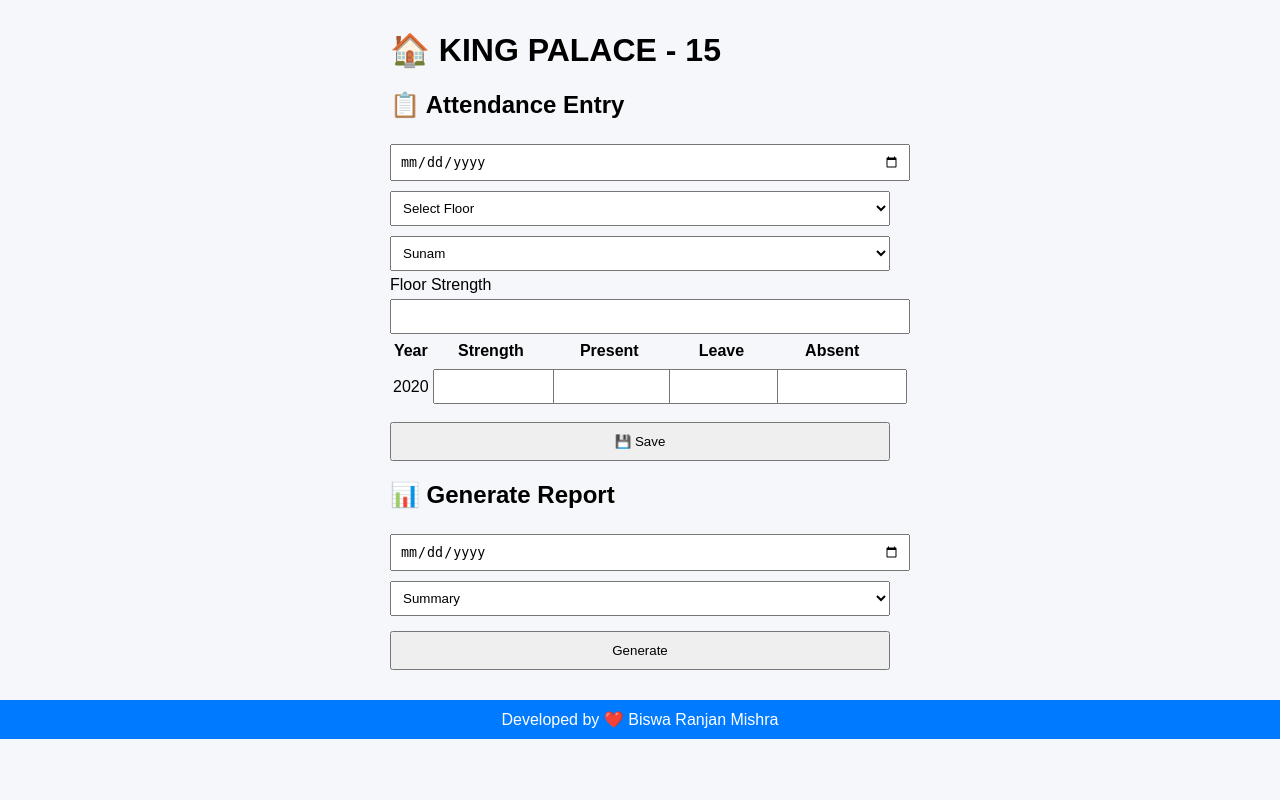
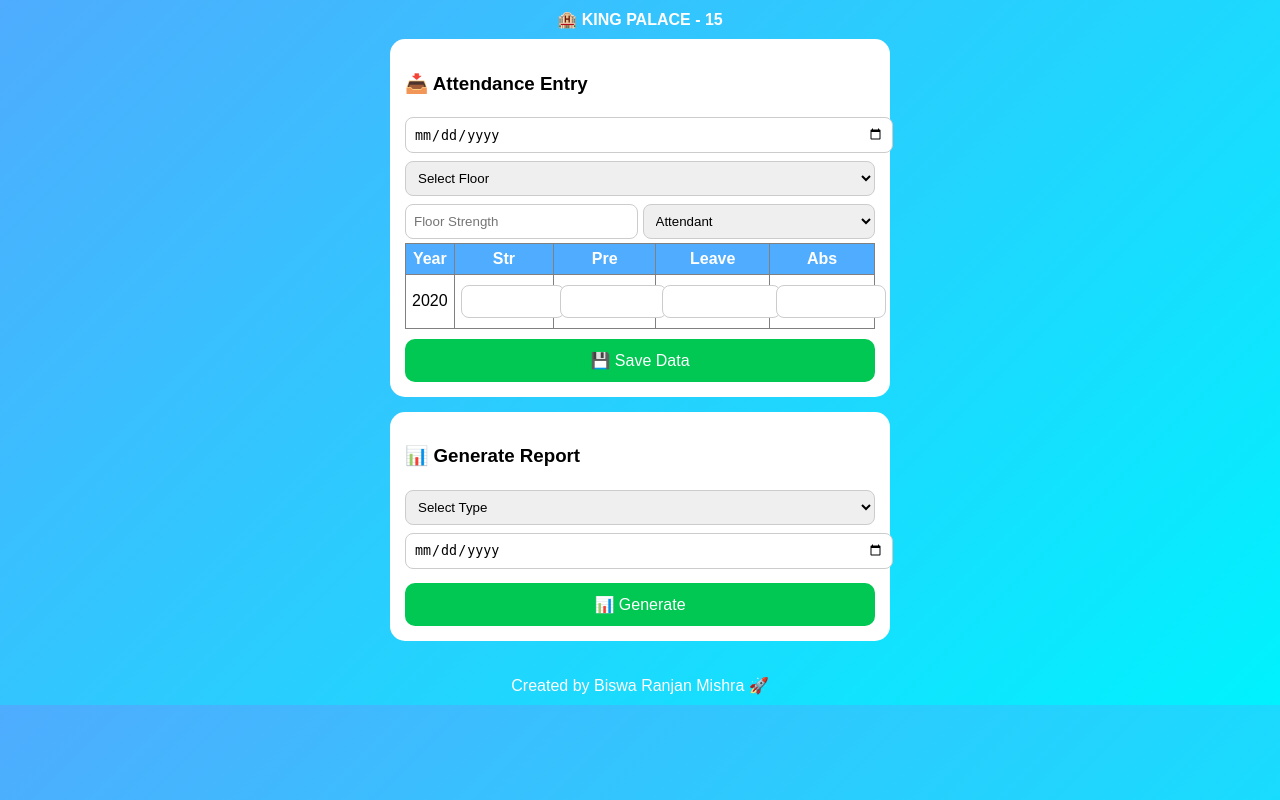
Before and after one commit to BiswaKiit/attendance-app, a Flask app: template templates/index.html in a window 1280 px wide. Run offline with Flask 3, Linux system fonts and the light colour scheme; the template is opened without the code that fills it: most values are stand-ins (such as "Sample title", 1, 10 or a date in 2020); some libraries are stand-ins or nearby versions.

Commit message:
Add files via upload

```diff
--- a/main.py
+++ b/main.py
@@ -1,208 +1,195 @@
-from flask import Flask, render_template, request, redirect, url_for, jsonify, make_response
-import json
+from flask import Flask, render_template, request, send_file
+import psycopg2
+import pandas as pd
 import os
-from datetime import datetime
+
 from reportlab.platypus import SimpleDocTemplate, Paragraph, Spacer
 from reportlab.lib.styles import getSampleStyleSheet
 
 app = Flask(__name__)
 
-DATA_FILE = "data.json"
+DATABASE_URL = os.getenv("DATABASE_URL") or "postgresql://attendance_user:hIEyKUeKKblpFAYtYXjcDp5GCXGQZcbl@dpg-d7b5hdjuibrs73b6m1d0-a.oregon-postgres.render.com/attendance_2cet"
 
-ATTENDANTS = ["Sunam", "Rabi Narayan", "Nrushingha", "Satya", "Alok", "Sarat", "Subasish"]
+floors = ["Ground Floor", "1st Floor", "2nd Floor", "3rd Floor", "4th Floor"]
+years = ["1st Year", "2nd Year", "3rd Year", "4th Year"]
 
-# ---------- LOAD / SAVE ----------
-def load_data():
-    if not os.path.exists(DATA_FILE):
-        return {}
-    with open(DATA_FILE, "r") as f:
-        return json.load(f)
+def get_conn():
+    return psycopg2.connect(DATABASE_URL)
 
-def save_data(data):
-    with open(DATA_FILE, "w") as f:
-        json.dump(data, f, indent=4)
+def to_int(val):
+    try:
+        return int(val)
+    except:
+        return 0
 
-# ---------- HOME ----------
-@app.route("/")
+def create_table():
+    conn = get_conn()
+    cur = conn.cursor()
+
+    cur.execute("""
+    CREATE TABLE IF NOT EXISTS attendance (
+        id SERIAL PRIMARY KEY,
+        date DATE,
+        hostel TEXT,
+        floor TEXT,
+        year TEXT,
+        strength INT,
+        present INT,
+        leave INT,
+        absent INT,
+        attendant TEXT
+    )
+    """)
+
+    conn.commit()
+    conn.close()
+
+# ================== ENTRY ==================
+@app.route("/", methods=["GET", "POST"])
 def index():
-    return render_template("index.html", attendants=ATTENDANTS)
+    create_table()
+    message = ""
 
-# ---------- SAVE ----------
-@app.route("/save", methods=["POST"])
-def save():
-    data = load_data()
+    if request.method == "POST":
+        try:
+            floor = request.form.get("floor")
+            date = request.form.get("date")
+            attendant = request.form.get("attendant")
+            floor_strength = to_int(request.form.get("floor_strength"))
 
+            conn = get_conn()
+            cur = conn.cursor()
+
+            cur.execute("SELECT 1 FROM attendance WHERE date=%s AND floor=%s", (date, floor))
+            if cur.fetchone():
+                return render_template("index.html", floors=floors, years=years,
+                                       message=f"❌ Already entered for {floor}")
+
+            total_year_strength = 0
+            valid = True
+
+            for year in years:
+                strength = to_int(request.form.get(f"{year}_strength"))
+                present = to_int(request.form.get(f"{year}_present"))
+                leave = to_int(request.form.get(f"{year}_leave"))
+                absent = to_int(request.form.get(f"{year}_absent"))
+
+                if (present + leave + absent) != strength:
+                    valid = False
+
+                total_year_strength += strength
+
+                cur.execute("""
+                INSERT INTO attendance (date,floor,year,strength,present,leave,absent,attendant)
+                VALUES (%s,%s,%s,%s,%s,%s,%s,%s)
+                """, (date, floor, year, strength, present, leave, absent, attendant))
+
+            if total_year_strength != floor_strength:
+                valid = False
+
+            if not valid:
+                conn.rollback()
+                message = "❌ Data mismatch!"
+            else:
+                conn.commit()
+                message = "✅ Saved Successfully!"
+
+            conn.close()
+
+        except Exception as e:
+            message = str(e)
+
+    return render_template("index.html", floors=floors, years=years, message=message)
+
+# ================== REPORT ==================
+@app.route("/report", methods=["POST"])
+def report():
+    report_type = request.form.get("report_type")
     date = request.form.get("date")
 
-    floors = ["Ground", "1st", "2nd", "3rd"]
-    years = ["1st Year", "2nd Year", "3rd Year", "4th Year"]
+    conn = get_conn()
+    cur = conn.cursor()
 
-    entry = {}
+    cur.execute("""
+    SELECT floor,year,strength,present,leave,absent,attendant
+    FROM attendance WHERE date=%s
+    """, (date,))
 
-    for floor in floors:
-        entry[floor] = {
-            "attendant": request.form.get(f"{floor}_attendant"),
-            "strength": int(request.form.get(f"{floor}_strength") or 0),
-            "years": {}
+    rows = cur.fetchall()
+    conn.close()
+
+    if not rows:
+        return "❌ No data found"
+
+    data = {}
+    grand = {"S":0,"P":0,"L":0,"A":0}
+
+    year_summary = {y: {"S":0,"P":0,"L":0} for y in years}
+
+    for floor,year,strength,present,leave,absent,attendant in rows:
+
+        if floor not in data:
+            data[floor] = {
+                "years": {},
+                "attendant": attendant,
+                "total": {"S":0,"P":0,"L":0,"A":0}
+            }
+
+        data[floor]["years"][year] = {
+            "S":strength,"P":present,"L":leave,"A":absent
         }
 
-        floor_total = 0
+        # floor total
+        data[floor]["total"]["S"] += strength
+        data[floor]["total"]["P"] += present
+        data[floor]["total"]["L"] += leave
+        data[floor]["total"]["A"] += absent
 
-        for year in years:
-            s = int(request.form.get(f"{floor}_{year}_strength") or 0)
-            p = int(request.form.get(f"{floor}_{year}_present") or 0)
-            l = int(request.form.get(f"{floor}_{year}_leave") or 0)
-            a = int(request.form.get(f"{floor}_{year}_absent") or 0)
+        # grand total
+        grand["S"] += strength
+        grand["P"] += present
+        grand["L"] += leave
+        grand["A"] += absent
 
-            # validation
-            if s != p + l + a:
-                return f"Error: {floor} - {year} mismatch"
+        # year summary
+        year_summary[year]["S"] += strength
+        year_summary[year]["P"] += present
+        year_summary[year]["L"] += (leave+absent)
 
-            floor_total += s
+    return render_template("report.html",
+                           data=data,
+                           report_type=report_type,
+                           year_summary=year_summary,
+                           grand=grand,
+                           date=date)
 
-            entry[floor]["years"][year] = {
-                "Strength": s,
-                "Present": p,
-                "Leave": l,
-                "Absent": a
-            }
+# ================== PDF ==================
+@app.route("/download-pdf")
+def download_pdf():
+    date = request.args.get("date")
 
-        if floor_total != entry[floor]["strength"]:
-            return f"Error: {floor} total mismatch"
+    conn = get_conn()
+    cur = conn.cursor()
 
-    data[date] = entry
-    save_data(data)
+    cur.execute("SELECT floor,year,strength,present,leave,absent FROM attendance WHERE date=%s",(date,))
+    rows = cur.fetchall()
+    conn.close()
 
-    return redirect(url_for("index"))
+    file = "report.pdf"
+    doc = SimpleDocTemplate(file)
+    styles = getSampleStyleSheet()
 
-# ---------- REPORT ----------
-@app.route("/report", methods=["POST"])
-def report():
-    data = load_data()
+    content = []
+    content.append(Paragraph("KING PALACE - 15", styles["Title"]))
+    content.append(Paragraph(f"Date: {date}", styles["Normal"]))
+    content.append(Spacer(1,10))
 
-    date = request.form.get("date")
-    report_type = request.form.get("report_type")
-
-    if date not in data:
-        return "No data found"
-
-    entry = data[date]
-
-    total_strength = total_present = total_leave = total_absent = 0
-
-    full_data = {}
-
-    for floor, fdata in entry.items():
-        floor_totals = {"Strength":0,"Present":0,"Leave":0,"Absent":0}
-        years = {}
-
-        for year, y in fdata["years"].items():
-            years[year] = y
-
-            floor_totals["Strength"] += y["Strength"]
-            floor_totals["Present"] += y["Present"]
-            floor_totals["Leave"] += y["Leave"]
-            floor_totals["Absent"] += y["Absent"]
-
-        full_data[floor] = {
-            "years": years,
-            "totals": floor_totals,
-            "attendant": fdata["attendant"]
-        }
-
-        total_strength += floor_totals["Strength"]
-        total_present += floor_totals["Present"]
-        total_leave += floor_totals["Leave"]
-        total_absent += floor_totals["Absent"]
-
-    return render_template(
-        "report.html",
-        report_type=report_type,
-        data=full_data,
-        total_strength=total_strength,
-        total_present=total_present,
-        total_leave=total_leave + total_absent,
-        date=date
-    )
-
-# ---------- SHARE ----------
-@app.route("/share/<date>")
-def share(date):
-    data = load_data()
-
-    if date not in data:
-        return "No data"
-
-    entry = data[date]
-
-    total_s = total_p = total_l = total_a = 0
-
-    for floor in entry.values():
-        for y in floor["years"].values():
-            total_s += y["Strength"]
-            total_p += y["Present"]
-            total_l += y["Leave"]
-            total_a += y["Absent"]
-
-    text = f"""
-KING PALACE - 15
-
-Date: {date}
-
-Total Strength: {total_s}
-Total Present: {total_p}
-Total Leave: {total_l + total_a}
-"""
-
-    return jsonify({"text": text})
-
-# ---------- PDF ----------
-@app.route("/download/<date>")
-def download(date):
-    data = load_data()
-
-    if date not in data:
-        return "No data"
-
-    entry = data[date]
-
-    filename = f"report_{date}.pdf"
-    doc = SimpleDocTemplate(filename)
-
-    styles = getSampleStyleSheet()
-    content = []
-
-    content.append(Paragraph("KING PALACE - 15", styles["Title"]))
-    content.append(Spacer(1, 10))
-    content.append(Paragraph(f"Date: {date}", styles["Normal"]))
-
-    total_s = total_p = total_l = total_a = 0
-
-    for floor, fdata in entry.items():
-        content.append(Spacer(1, 10))
-        content.append(Paragraph(f"{floor} Floor ({fdata['attendant']})", styles["Heading2"]))
-
-        for year, y in fdata["years"].items():
-            line = f"{year} → S:{y['Strength']} P:{y['Present']} L:{y['Leave']} A:{y['Absent']}"
-            content.append(Paragraph(line, styles["Normal"]))
-
-            total_s += y["Strength"]
-            total_p += y["Present"]
-            total_l += y["Leave"]
-            total_a += y["Absent"]
-
-    content.append(Spacer(1, 10))
-    content.append(Paragraph("Grand Total", styles["Heading2"]))
-    content.append(Paragraph(f"S:{total_s} P:{total_p} L:{total_l + total_a}", styles["Normal"]))
+    for r in rows:
+        content.append(Paragraph(str(r), styles["Normal"]))
 
     doc.build(content)
 
-    response = make_response(open(filename, "rb").read())
-    response.headers["Content-Type"] = "application/pdf"
-    response.headers["Content-Disposition"] = f"attachment; filename={filename}"
+    return send_file(file, as_attachment=True)
 
-    return response
-
-# ---------- RUN ----------
 if __name__ == "__main__":
     app.run(debug=True)
--- a/templates/index.html
+++ b/templates/index.html
@@ -1,11 +1,88 @@
 <!DOCTYPE html>
 <html>
 <head>
-    <title>KING PALACE - 15</title>
+    <title>Attendance App</title>
+    <meta name="viewport" content="width=device-width, initial-scale=1.0">
 
-    <link rel="stylesheet" href="{{ url_for('static', filename='style.css') }}">
-    <link rel="manifest" href="/static/manifest.json">
-    <meta name="viewport" content="width=device-width, initial-scale=1.0">
+<style>
+body {
+    font-family: Arial;
+    margin: 0;
+    background: linear-gradient(135deg, #4facfe, #00f2fe);
+}
+
+.container {
+    max-width: 500px;
+    margin: auto;
+    padding: 10px;
+}
+
+.title {
+    text-align: center;
+    color: white;
+    font-weight: bold;
+    margin-bottom: 10px;
+}
+
+.card {
+    background: white;
+    padding: 15px;
+    border-radius: 15px;
+    margin-bottom: 15px;
+}
+
+input, select {
+    width: 100%;
+    padding: 8px;
+    margin: 4px 0;
+    border-radius: 8px;
+    border: 1px solid #ccc;
+}
+
+.row {
+    display: flex;
+    gap: 5px;
+}
+
+.row input, .row select {
+    flex: 1;
+}
+
+table {
+    width: 100%;
+    border-collapse: collapse;
+}
+
+th {
+    background: #4facfe;
+    color: white;
+}
+
+td, th {
+    padding: 6px;
+    text-align: center;
+}
+
+button {
+    width: 100%;
+    padding: 12px;
+    border: none;
+    border-radius: 10px;
+    background: #00c853;
+    color: white;
+    font-size: 16px;
+    margin-top: 10px;
+}
+
+.success { color: green; }
+.error { color: red; }
+
+.footer {
+    text-align: center;
+    color: white;
+    margin: 10px;
+}
+</style>
 
 </head>
 
@@ -13,31 +90,28 @@
 
 <div class="container">
 
-    <h1 class="title">🏠 KING PALACE - 15</h1>
+<div class="title">🏨 KING PALACE - 15</div>
 
-    {% if message %}
-        <div class="msg">{{ message }}</div>
-    {% endif %}
+<!-- 📥 ENTRY -->
+<div class="card">
+<h3>📥 Attendance Entry</h3>
 
-    <!-- ================= ATTENDANCE ENTRY ================= -->
-    <div class="card entry-card">
-
-        <h2>📋 Attendance Entry</h2>
-
-        <form method="POST" onsubmit="return validateForm()">
-
-            <div class="top-row">
+<form method="POST">
 
 <input type="date" name="date" required>
 
 <select name="floor" required>
 <option value="">Select Floor</option>
 {% for f in floors %}
-                        <option value="{{ f }}">{{ f }}</option>
+<option value="{{f}}">{{f}}</option>
 {% endfor %}
 </select>
 
-                <select name="attendant">
+<div class="row">
+<input type="number" name="floor_strength" placeholder="Floor Strength" required>
+
+<select name="attendant" required>
+<option value="">Attendant</option>
 <option>Sunam</option>
 <option>Rabi Narayan</option>
 <option>Nrushingha</option>
@@ -46,57 +120,56 @@
 <option>Sarat</option>
 <option>Subasish</option>
 </select>
-
 </div>
 
-            <div class="floor-box">
-                <label>Floor Strength</label>
-                <input type="number" name="floor_strength" readonly>
-            </div>
-
-            <!-- TABLE -->
-            <table class="data-table">
+<table border="1">
 <tr>
 <th>Year</th>
-                    <th>Strength</th>
-                    <th>Present</th>
+<th>Str</th>
+<th>Pre</th>
 <th>Leave</th>
-                    <th>Absent</th>
+<th>Abs</th>
 </tr>
 
 {% for y in years %}
 <tr>
-                    <td>{{ y }}</td>
-                    <td><input type="number" name="{{ y.split()[0] }}_strength" required></td>
-                    <td><input type="number" name="{{ y.split()[0] }}_present" required></td>
-                    <td><input type="number" name="{{ y.split()[0] }}_leave" required></td>
-                    <td><input type="number" name="{{ y.split()[0] }}_absent" required></td>
+<td>{{y}}</td>
+<td><input name="{{y}}_strength" required></td>
+<td><input name="{{y}}_present" required></td>
+<td><input name="{{y}}_leave" required></td>
+<td><input name="{{y}}_absent" required></td>
 </tr>
 {% endfor %}
+
 </table>
 
-            <button type="submit" class="btn-save">💾 Save</button>
+<button type="submit">💾 Save Data</button>
 
 </form>
+
+{% if message %}
+<p class="{{ 'success' if '✅' in message else 'error' }}">{{message}}</p>
+{% endif %}
+
 </div>
 
 
-    <!-- ================= REPORT GENERATION ================= -->
-    <div class="card report-card">
+<!-- 📊 REPORT -->
+<div class="card">
+<h3>📊 Generate Report</h3>
 
-        <h2>📊 Generate Report</h2>
+<form method="POST" action="/report">
 
-        <form action="/report" method="POST">
-
-            <input type="date" name="date" required>
-
-            <select name="report_type">
+<select name="report_type" required>
+<option value="">Select Type</option>
 <option value="summary">Summary</option>
 <option value="partly">Part Report</option>
 <option value="full">Full Report</option>
 </select>
 
-            <button type="submit" class="btn-report">Generate</button>
+<input type="date" name="date" required>
+
+<button type="submit">📊 Generate</button>
 
 </form>
 
@@ -104,80 +177,7 @@
 
 </div>
 
-<!-- FOOTER -->
-<div class="footer">
-    Developed by ❤️ Biswa Ranjan Mishra
-</div>
-
-<!-- ================= SCRIPTS ================= -->
-
-<script>
-
-// AUTO CALCULATION
-document.addEventListener("input", function () {
-
-    let years = ["1st", "2nd", "3rd", "4th"];
-    let totalStrength = 0;
-
-    years.forEach(y => {
-
-        let s = Number(document.querySelector(`[name='${y}_strength']`)?.value || 0);
-        let p = Number(document.querySelector(`[name='${y}_present']`)?.value || 0);
-        let l = Number(document.querySelector(`[name='${y}_leave']`)?.value || 0);
-        let a = Number(document.querySelector(`[name='${y}_absent']`)?.value || 0);
-
-        // highlight error
-        if (s !== (p + l + a)) {
-            document.querySelector(`[name='${y}_strength']`).style.border = "2px solid red";
-        } else {
-            document.querySelector(`[name='${y}_strength']`).style.border = "";
-        }
-
-        totalStrength += s;
-    });
-
-    document.querySelector("[name='floor_strength']").value = totalStrength;
-});
-
-
-// VALIDATION
-function validateForm() {
-
-    let years = ["1st", "2nd", "3rd", "4th"];
-    let totalStrength = 0;
-    let floorStrength = Number(document.querySelector("[name='floor_strength']").value || 0);
-
-    for (let y of years) {
-
-        let s = Number(document.querySelector(`[name='${y}_strength']`).value || 0);
-        let p = Number(document.querySelector(`[name='${y}_present']`).value || 0);
-        let l = Number(document.querySelector(`[name='${y}_leave']`).value || 0);
-        let a = Number(document.querySelector(`[name='${y}_absent']`).value || 0);
-
-        if (s !== (p + l + a)) {
-            alert(`${y} Year mismatch!`);
-            return false;
-        }
-
-        totalStrength += s;
-    }
-
-    if (floorStrength !== totalStrength) {
-        alert("Floor strength mismatch!");
-        return false;
-    }
-
-    return true;
-}
-
-
-// SERVICE WORKER
-if ('serviceWorker' in navigator) {
-    navigator.serviceWorker.register('/static/sw.js')
-    .then(() => console.log("Service Worker Registered"));
-}
-
-</script>
+<div class="footer">Created by Biswa Ranjan Mishra 🚀</div>
 
 </body>
 </html>
```
Also changed, not shown: templates/report.html (+23 -106 lines). Lines whose indentation alone changed are shown as unchanged.
